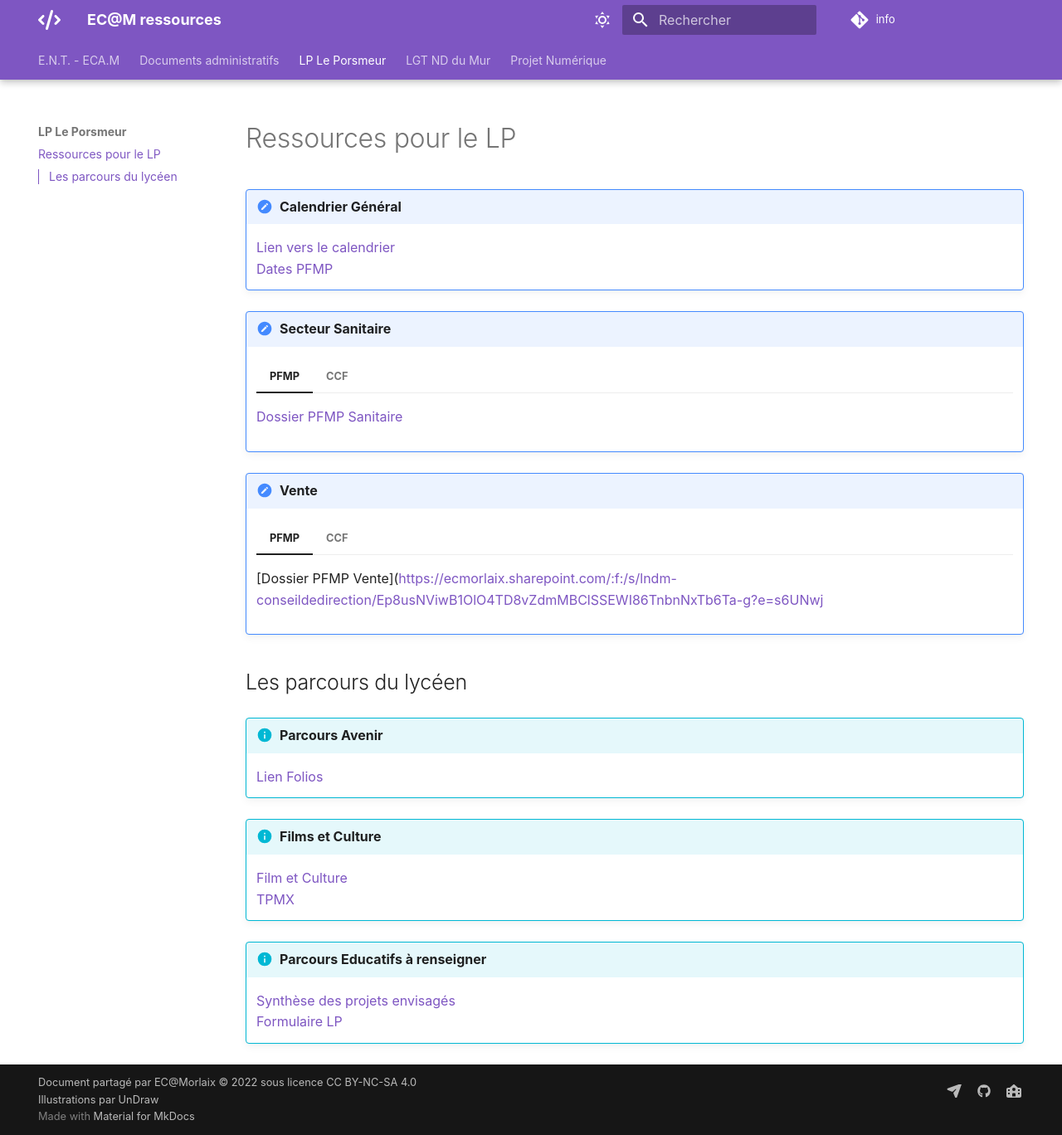
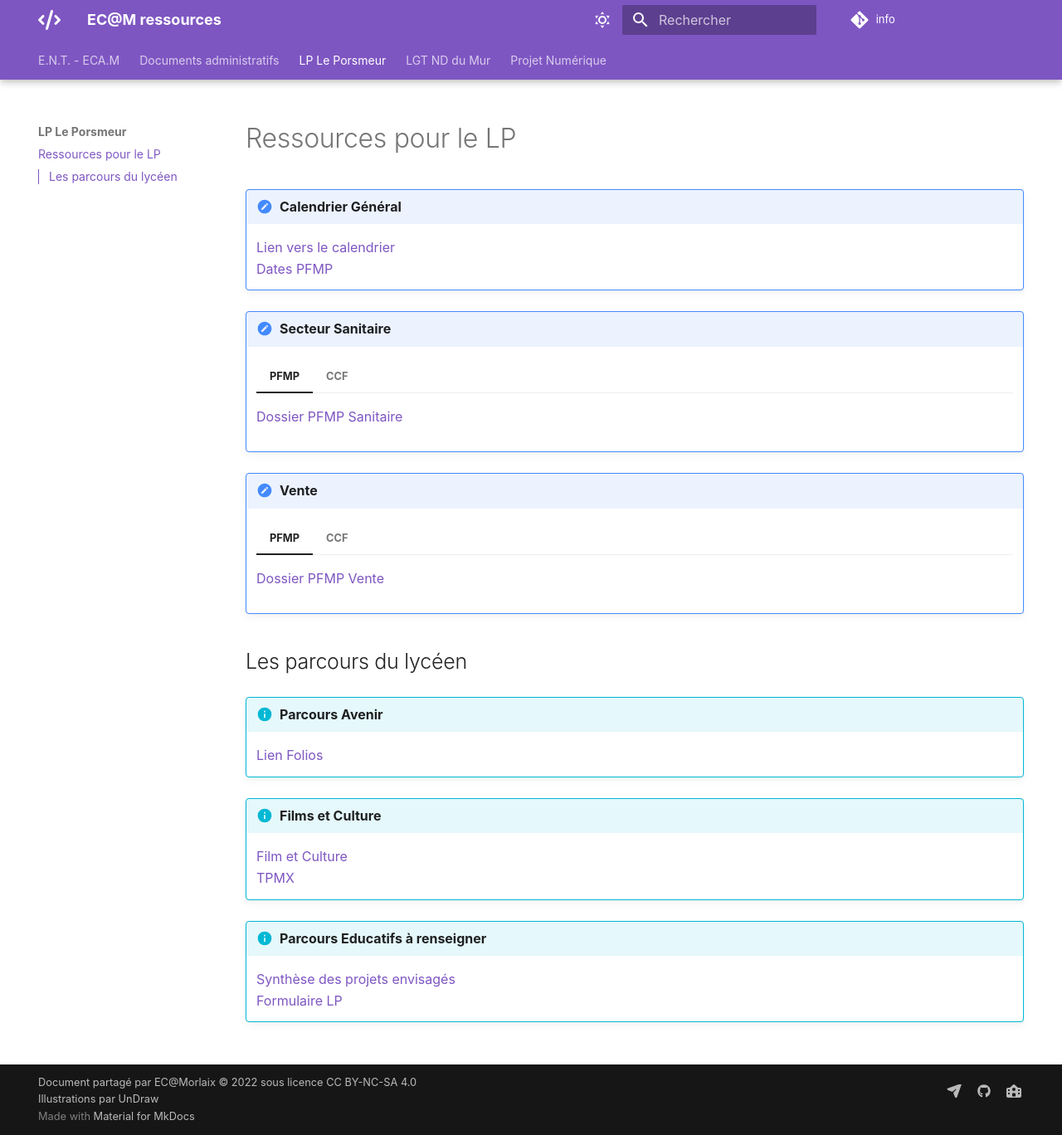
Before and after one commit to EC-Morlaix/info, an MkDocs documentation site: the page built from docs/lyceepro.md, in a window 1280 px wide and 1368 px high. Shown: the whole window at 83% size. Built offline with MkDocs 1.6.1 and Material for MkDocs 9.7.7, drawn with Linux system fonts in a browser that asks for light colours; comment, search, counter and statistics services are not loaded; some of the changed lines change nothing that is shown.

Commit message:
Update lyceepro.md

```diff
--- a/docs/lyceepro.md
+++ b/docs/lyceepro.md
@@ -13,7 +13,7 @@
 
 !!! note "Vente"
     === "PFMP"
-        [Dossier PFMP Vente]([https://ecmorlaix.sharepoint.com/:f:/s/lndm-conseildedirection/Ep8usNViwB1OlO4TD8vZdmMBClSSEWI86TnbnNxTb6Ta-g?e=s6UNwj](https://ecmorlaix.sharepoint.com/:f:/r/sites/lndm-conseildedirection/Documents%20partages/0-Coordination%20LP/Vente/2024%20-%202025/PFMP?csf=1&web=1&e=d3dScF){:target="_blank"}
+        [Dossier PFMP Vente](https://ecmorlaix.sharepoint.com/:f:/r/sites/lndm-conseildedirection/Documents%20partages/0-Coordination%20LP/Vente/2024%20-%202025/PFMP?csf=1&web=1&e=XzG2Mm){:target="_blank"}
     === "CCF"
         [Calendrier CCF](https://ecmorlaix.sharepoint.com/:x:/r/sites/lndm-conseildedirection/Documents%20partages/0-Coordination%20LP/G%C3%A9n%C3%A9ralit%C3%A9s/CCF%202024%202025/2024%202025-%20CCF%20-%20Calendrier%20Vente.xlsx?d=wa521cc29e2fc4d0b8dfcaf50d4fcc66b&csf=1&web=1&e=OTOcWy){:target="_blank"}
 
```
